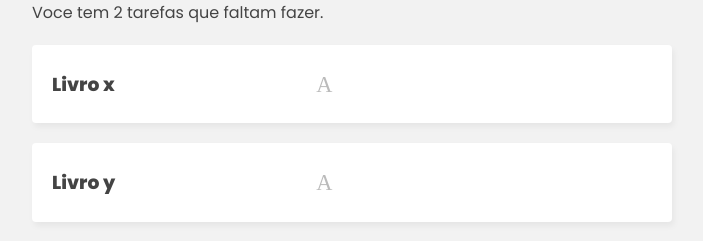
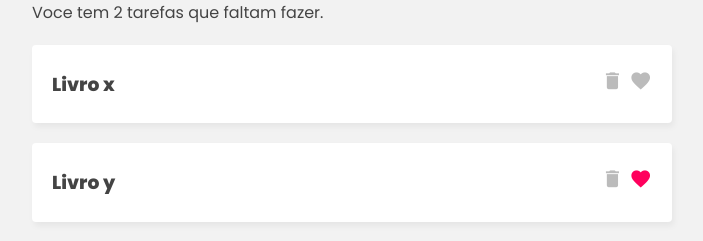
Before and after one commit to enascentedev/Learn-pinia, a Vue app: page / in a window 1280 px wide. Shown: the part 245-486 px from the top of the page, without its empty margins (288-991 px from the left). Built offline with nearby package versions, Linux system fonts and the light colour scheme.

Commit message:
ajustando icones

```diff
--- a/src/components/TaskDetails.vue
+++ b/src/components/TaskDetails.vue
@@ -3,13 +3,13 @@
 		<h3>{{ task.title }}</h3>
 		<div class="icons">
 			<i class="material-icons" @click="taskStore.deleteTask(task.id)">
-				Apagar
+				delete
 			</i>
 			<i
 				class="material-icons"
 				:class="{ active: task.isFav }"
 				@click="taskStore.toggleFav(task.id)">
-				favoritar
+				favorite
 			</i>
 		</div>
 	</div>
```
